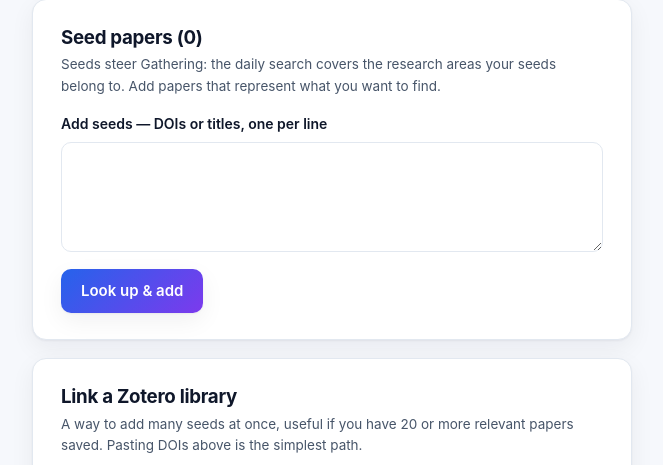
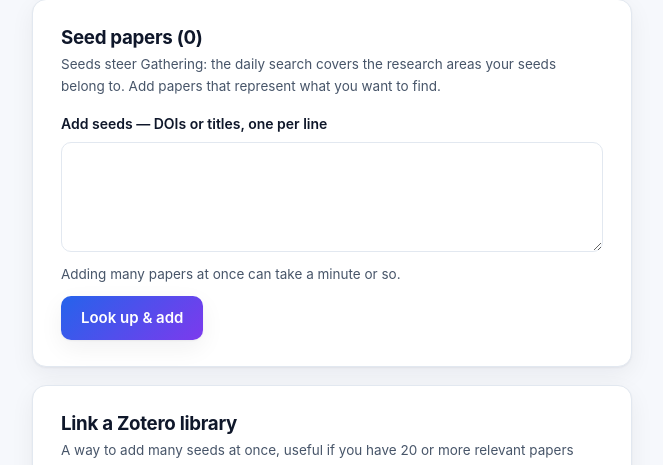
Before and after one commit to rnfunkhouser/papersradar, a FastAPI app: template app/templates/settings.html in a window 1280 px wide; the page is wider, and only the part inside the window is pictured. Shown: the part 2990-3455 px from the top of that part, without its empty margins (308-971 px from the left). Run offline with FastAPI, Linux system fonts and the light colour scheme; the template is opened without the code that fills it, so the values that code supplies are empty.

Commit message:
Setup: note that adding many seeds or importing a Zotero library can take a minute
Co-Authored-By: Claude Fable 5.1 <noreply@anthropic.com>

```diff
--- a/app/templates/onboarding.html
+++ b/app/templates/onboarding.html
@@ -221,7 +221,8 @@
       <textarea name="papers" rows="5" placeholder="10.1038/s41586-024-01234-5
 The title of a paper also works"></textarea>
       <p class="hint">Each entry is looked up on OpenAlex and shown for review.
-        Remove anything that is not right.</p>
+        Remove anything that is not right. Adding many papers at once can take a
+        minute or so; leave the page open until the list appears.</p>
       <button class="btn" type="submit" style="margin-top:12px">Look up &amp; add</button>
     </form>
 
--- a/app/templates/settings.html
+++ b/app/templates/settings.html
@@ -151,6 +151,7 @@
     <form method="post" action="/settings/seeds/add">
       <label>Add seeds — DOIs or titles, one per line</label>
       <textarea name="papers" rows="3"></textarea>
+      <p class="hint">Adding many papers at once can take a minute or so.</p>
       <button class="btn" type="submit" style="margin-top:10px">Look up &amp; add</button>
     </form>
     {% if seeds %}
--- a/app/templates/zotero_widget.html
+++ b/app/templates/zotero_widget.html
@@ -98,6 +98,8 @@
           <input type="hidden" name="next" value="{{ znext }}">
           <button class="btn" type="submit">Import {{ zotero_preview.new }} paper{{ 's' if zotero_preview.new != 1 }}</button>
         </form>
+        <p class="hint" style="margin-top:8px">Importing a large library can take a
+          minute or so; leave the page open until it finishes.</p>
       {% endif %}
     {% endif %}
 
```
